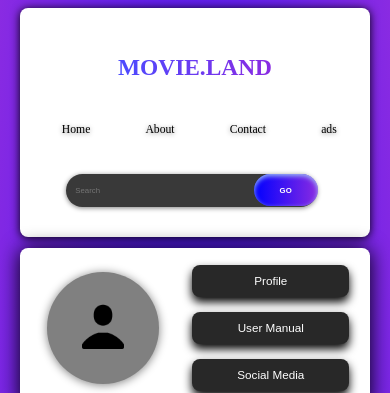
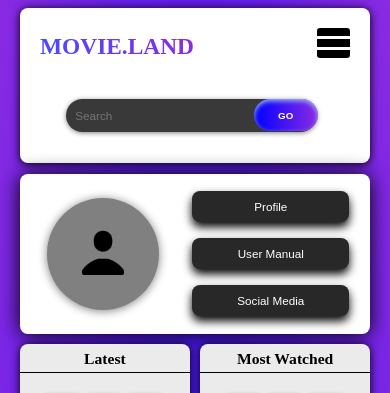
Before and after one commit to brianfog/myrealact, a React (Vite) app: page / in a window 390 px wide. Shown: the top 393 px of the page. Built offline with nearby package versions, Linux system fonts and the light colour scheme.

Commit message:
hamburger menu created

```diff
--- a/src/componants/Header.jsx
+++ b/src/componants/Header.jsx
@@ -1,30 +1,39 @@
-import { useEffect } from "react";
+import { useRef } from "react";
 import './header.css';
 
 function Header() {
 
 
+    const ham = useRef(null);
 
-    useEffect(() => {
-        const ham = document.querySelector('.hamb');
-        const menio = document.querySelector('.menu');
-        let sw = false;
+    const head_exp = useRef(null);
 
-        const handler = () => {
-            sw = !sw;
-            ham.classList.toggle('active', sw === true);
-            menio.classList.toggle('active', sw === true);
-        };
+    const menu_height = useRef(null);
 
-        ham.addEventListener('click', handler);
+    let swc = false;
 
-        return () => ham.removeEventListener('click', handler);
-    }, []);
+    const header_expantion = () => {
 
+
+        if (menu_height.current && ham.current && head_exp.current) {
+
+            swc = !swc;
+
+            const menu_boundry = menu_height.current.getBoundingClientRect();
+
+            ham.current.style.tranform = swc ? `rotate(90deg)` : `rotate(0deg)`;
+
+            head_exp.current.style.height = swc ? `${120 + menu_boundry.height}px` : `120px`;
+
+
+        }
+
+
+    }
 
 
     return (
-        <header>
+        <header ref={head_exp}>
             <div className="nav">
                 <div className="logo">
                     <a href="#">MOVIE.LAND</a>
@@ -35,7 +44,7 @@ function Header() {
                         <button>GO</button>
                     </div>
                 </div>
-                <div className="menu">
+                <div className="menu" ref={menu_height}>
                     <ul className="list-items">
                         <li>
                             <a href="#">Home</a>
@@ -51,12 +60,12 @@ function Header() {
                         </li>
                     </ul>
                 </div>
-                <div className="hamb">
-                    <div>
-                        <span></span>
-                        <span></span>
-                        <span></span>
-                    </div>
+            </div>
+            <div className="hamb" ref={ham} onClick={header_expantion}>
+                <div className="hamb-container">
+                    <span></span>
+                    <span></span>
+                    <span></span>
                 </div>
             </div>
         </header>
--- a/src/componants/header.css
+++ b/src/componants/header.css
@@ -1,4 +1,3 @@
-/* COMPUTER SETTING */
 
 header{
   width: 100%;
@@ -9,6 +8,7 @@ header{
   justify-content: center;
   border-radius: 0.5rem;
   box-shadow: 0 1px 10px black;
+  position: relative;
 }
 
 .nav{
@@ -148,6 +148,10 @@ header{
     font-size: 2vw;
   }
 
+  .search-sec input:focus{
+    outline: none;
+  }
+
   .search-sec button{
     font-size: 2vw;
   }
@@ -178,27 +182,27 @@ header{
 @media screen and (max-width:500px) {
 
   header{
-    aspect-ratio: 1.8;
+    aspect-ratio: unset;
     padding-top: 10%;
+    height: 120px;
+    align-items: start;
+    overflow: hidden;
+    position: relative;
+    transition: 0.2s ease;
   }
 
   .nav{
-    grid-template-columns: 100%;
-
-    grid-template-rows: repeat(3,auto);
-
-    grid-template-areas:
-    'logo'
-    'menus'
-    'search'
-    ;
-
-    justify-content: center;
-
+    display: flex;
+    height: 300px;
+    flex-direction: column;
+    justify-content: space-between;
   }
 
   .logo{
-    justify-content: center;
+    position: absolute;
+    left: 20px;
+    top: 25px;
+    height: max-content;
   }
 
   .logo a{
@@ -206,16 +210,62 @@ header{
     font-size: 6vw;
   }
 
+  .search-sec{
+    margin-top: 7%;
+  }
 
+  .search-sec input{
+    font-size: 3vw;
+  }
+
+  .search-sec button {
+    font-size: 2.5vw;
+  }
 
   .menu{
     width: 90%;
-    margin-left: 0.5%;
+    height: max-content;
+  }
+
+  .menu ul {
+    flex-direction: column;
+    padding: 0;
+    height: 150px;
   }
 
 
   .menu a{
-    font-size: 3vw;
+    font-size: 5vw;
+  }
+
+  .hamb {
+    display: flex;
+    justify-content: center;
+    align-items: center;
+    height: 30px;
+    aspect-ratio: 1.1;
+    position: absolute;
+    top: 20px;
+    right: 20px;
+    border-radius: 0.2em;
+    overflow: hidden;
+    cursor: pointer;
+    transition: 0.2s ease;
+  }
+
+  .hamb-container{
+    height: 100%;
+    width: 100%;
+    display: flex;
+    flex-direction: column;
+    justify-content: space-between;
+    align-items: center;
+  }
+
+  .hamb span{
+    width: 100%;
+    height: 8px;
+    background: black;
   }
 
 }
```
